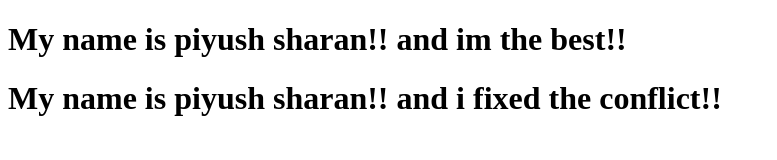
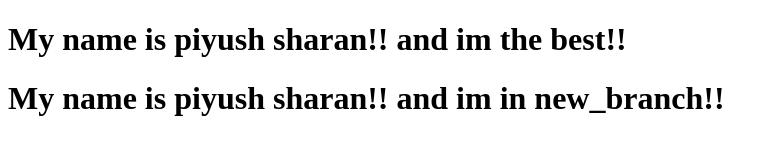
Before and after one commit to pi-sharan/coursera-test, a plain HTML site: page site/index.html in a window 1280 px wide. Shown: the whole page, without its empty margins (0-777 px from the left). Drawn offline with Linux system fonts and the light colour scheme.

Commit message:
made changes in new_branch

```diff
--- a/site/index.html
+++ b/site/index.html
@@ -5,7 +5,7 @@
 </head>
 <body>
 	<h1> My name is piyush sharan!! and im the best!!</h1>
-	<h1> My name is piyush sharan!! and i fixed the conflict!!</h1>
+	<h1> My name is piyush sharan!! and im in new_branch!!</h1>
 
 </body>
 </html>
```
